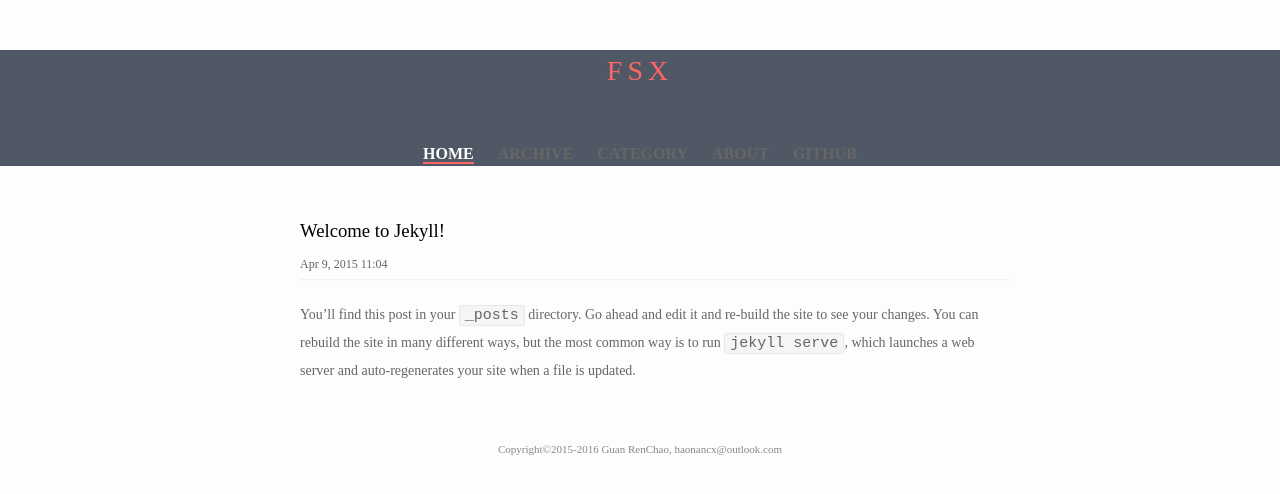
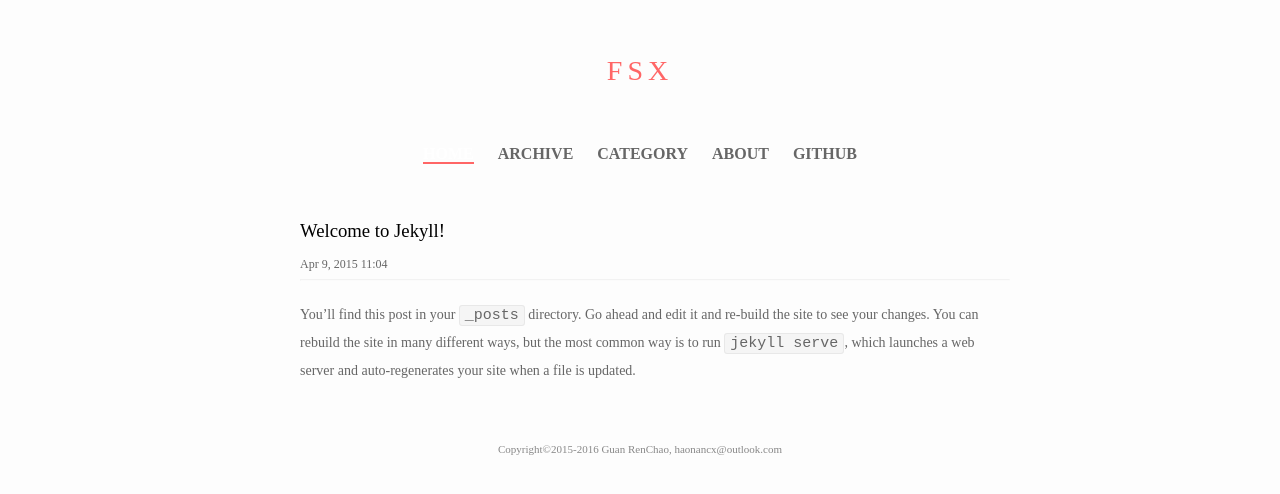
Before and after one commit to xtd420/Haonancx.github.io, a Jekyll site: the page built from index.html, in a window 1280 px wide. Shown: the top 494 px of the page. Built offline with Jekyll 4.4.1, drawn with Linux system fonts in a browser that asks for light colours.

Commit message:
delete code

```diff
--- a/_sass/_layout.scss
+++ b/_sass/_layout.scss
@@ -7,7 +7,6 @@ html,body {
  */
 .header {
     margin-top: 50px;
-    background-color: #515865;
 }
 
 .header-container {
@@ -25,7 +24,6 @@ html,body {
     font-family:inherit;
 }
 .nav {
-    color: #707070;
     text-transform: uppercase;
     font-size: 16px;
     margin: 0 auto;
@@ -49,21 +47,14 @@ li {
     color: #666;
 }
 
-.nav a:link {
-    opacity: 1;
-    transition: all 0.15s linear 0s;
-}
-
 .nav li a:visited {
-    opacity: 1;
     transition: all 0.15s linear 0s;
     border-bottom: 2px solid #f66;
 }
 
 .nav li a:hover {
-    opacity: 0.6;
     cursor: pointer;
-    text-decoration: none;
+    border-bottom: 2px solid #f66;
 }
 
 .title li a {
```
